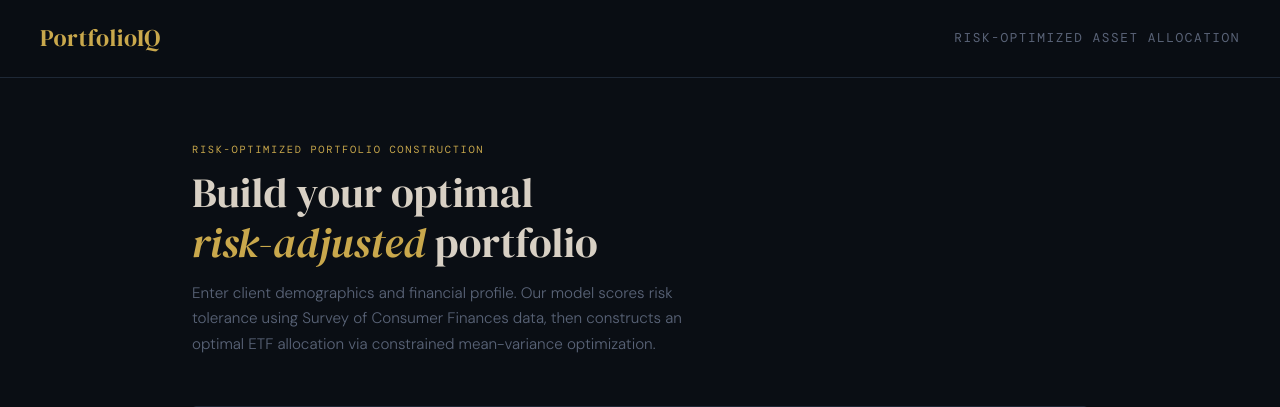
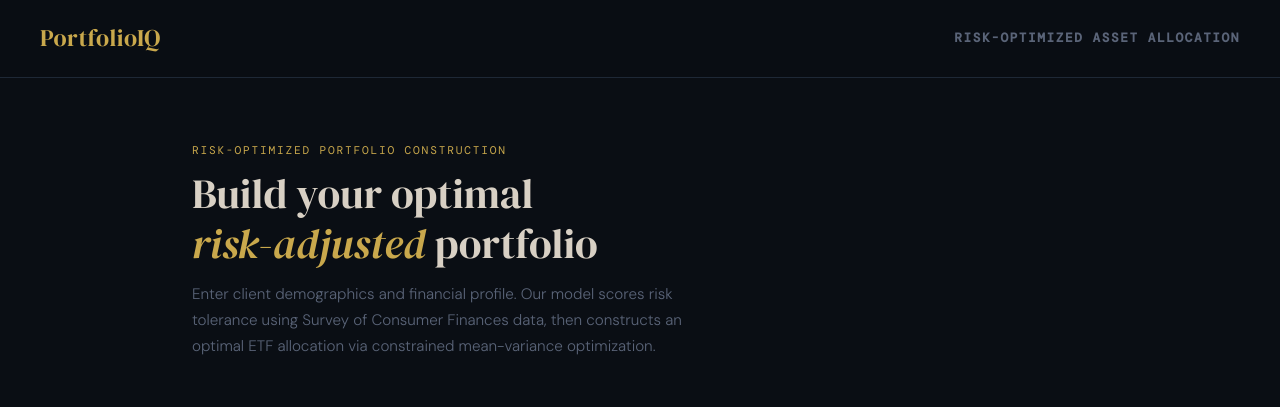
Before and after one commit to tmacpherson6/investment_advisor_dashboard_capstone, a Flask app: page / in a window 1280 px wide. Shown: the top 407 px of the page. Run offline with Flask 3, Linux system fonts and the light colour scheme; parts of the project's set-up code (start-up, migrations or seed data) failed here and were passed over; some libraries are stand-ins or nearby versions; some web fonts are replaced.

Commit message:
Adding bold to the header

```diff
--- a/templates/base.html
+++ b/templates/base.html
@@ -60,6 +60,7 @@
     .nav-tag {
       font-family: var(--font-mono);
       font-size: 0.8rem;
+      font-weight: bold;
       color: var(--muted);
       letter-spacing: 0.12em;
       text-transform: uppercase;
--- a/templates/index.html
+++ b/templates/index.html
@@ -6,7 +6,7 @@
 
   <!-- Hero -->
   <div style="margin-bottom: 3rem; padding-top: 1rem;">
-    <span class="card-label">Risk-Optimized Portfolio Construction</span>
+    <span class="card-label" style="font-size: 0.7rem;">Risk-Optimized Portfolio Construction</span>
     <h1 style="font-family: var(--font-serif); font-size: 2.6rem; font-weight: 400; line-height: 1.2; margin-bottom: 0.8rem;">
       Build your optimal<br><em style="color: var(--gold);">risk-adjusted</em> portfolio
     </h1>
```
